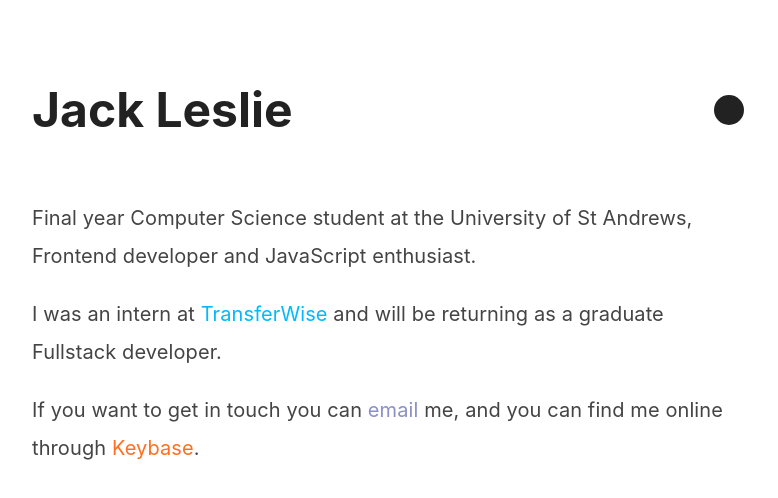
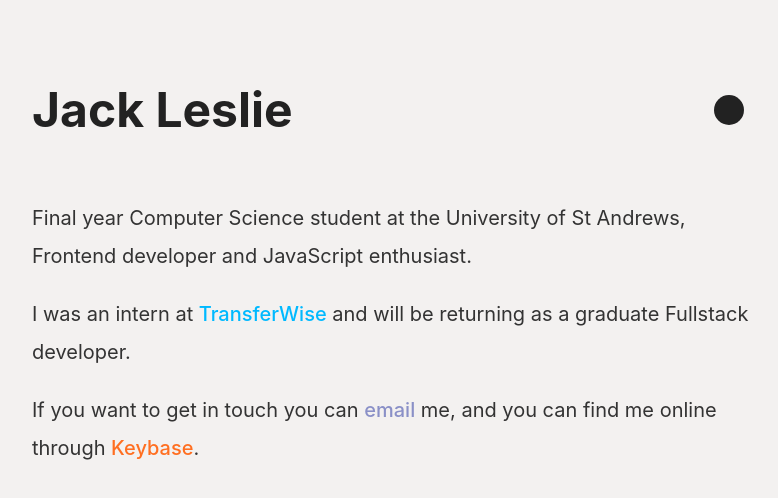
Before and after one commit to jackleslie/dev, a Next.js app: page / in a window 1280 px wide. Shown: the top 498 px of the page, without its empty margins (248-1026 px from the left). Built offline with nearby package versions, Linux system fonts and the light colour scheme.

Commit message:
Softer and smoother

```diff
--- a/public/style.css
+++ b/public/style.css
@@ -2,9 +2,11 @@
   --font: -apple-system, BlinkMacSystemFont, Segoe UI, Roboto, Oxygen, Ubuntu,
     Cantarell, Fira Sans, Droid Sans, Helvetica Neue, sans-serif;
   --main-content: 45rem;
-  --dark: #222222;
-  --grey: #444444;
-  --light: rgba(255, 255, 255, 0.99);
+  --white: rgba(243, 241, 240, 0.99);
+  --black: #222222;
+  --dark: var(--black);
+  --grey: #333333;
+  --light: var(--white);
   --transferwise: #00b9ff;
   --protonmail: #8a90c7;
   --keybase: #ff6f21;
@@ -15,9 +17,9 @@
 }
 
 :root.dark {
-  --dark: rgba(255, 255, 255, 0.99);
+  --dark: var(--white);
   --grey: #dddddd;
-  --light: #222222;
+  --light: var(--black);
   --moon-top: -4px;
   --moon-left: 6px;
 }
@@ -30,6 +32,9 @@
 body {
   background-color: var(--light);
   transition: var(--transition);
+  text-rendering: optimizeLegibility;
+  -webkit-font-smoothing: antialiased;
+  -moz-osx-font-smoothing: grayscale;
 }
 
 main {
@@ -58,7 +63,6 @@ h1 {
 p {
   font-family: var(--font);
   color: var(--grey);
-  letter-spacing: 0.1px;
   font-size: 1.25rem;
   transition: var(--transition);
 }
@@ -85,7 +89,7 @@ button {
   position: absolute;
   height: 30px;
   width: 30px;
-  background-color: #ffffff;
+  background-color: var(--white);
   border-radius: 50%;
   transition: var(--transition);
 }
@@ -94,7 +98,7 @@ button {
   position: absolute;
   height: 30px;
   width: 30px;
-  background-color: #222222;
+  background-color: var(--black);
   border-radius: 50%;
   left: var(--moon-left);
   top: var(--moon-top);
@@ -104,6 +108,7 @@ button {
 a,
 a:visited {
   text-decoration: none;
+  font-weight: 500;
 }
 
 .transferwise,
```
